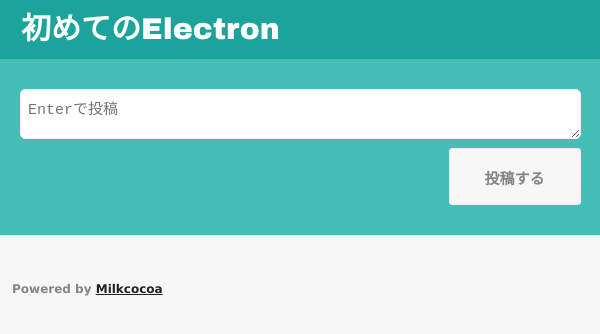
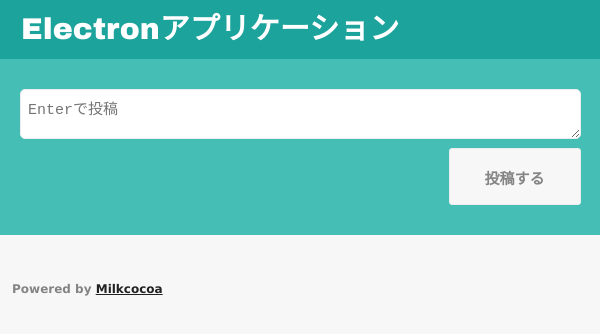
Before and after one commit to daiki21/electron-milkcocoa, an Electron app: page index.html in a window 600 px wide. Drawn offline with Linux system fonts and the light colour scheme; no server answers.

Commit message:
edit-title

```diff
--- a/index.html
+++ b/index.html
@@ -11,7 +11,7 @@
 
 <body>
   <div class="header">
-    <h1 class="logo">初めてのElectron</h1>
+    <h1 class="logo">Electronアプリケーション</h1>
   </div>
 
   <div class="container">
```
